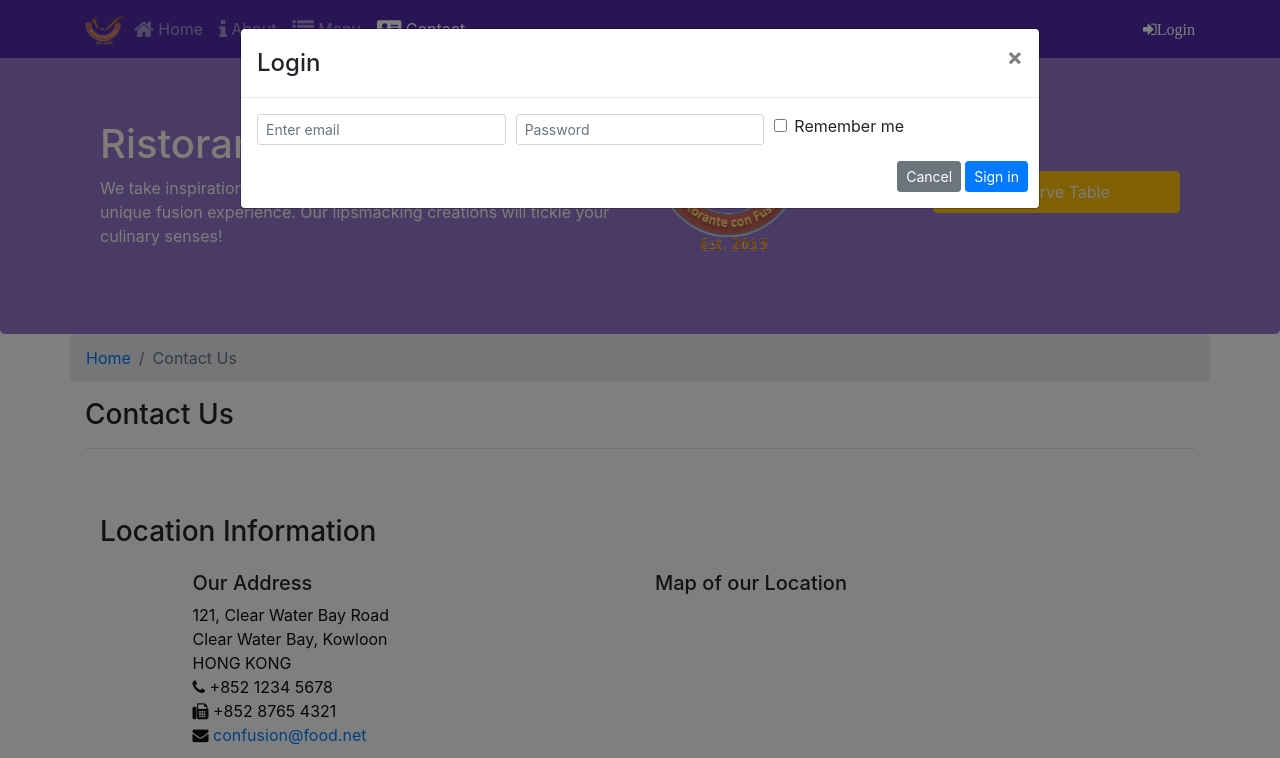
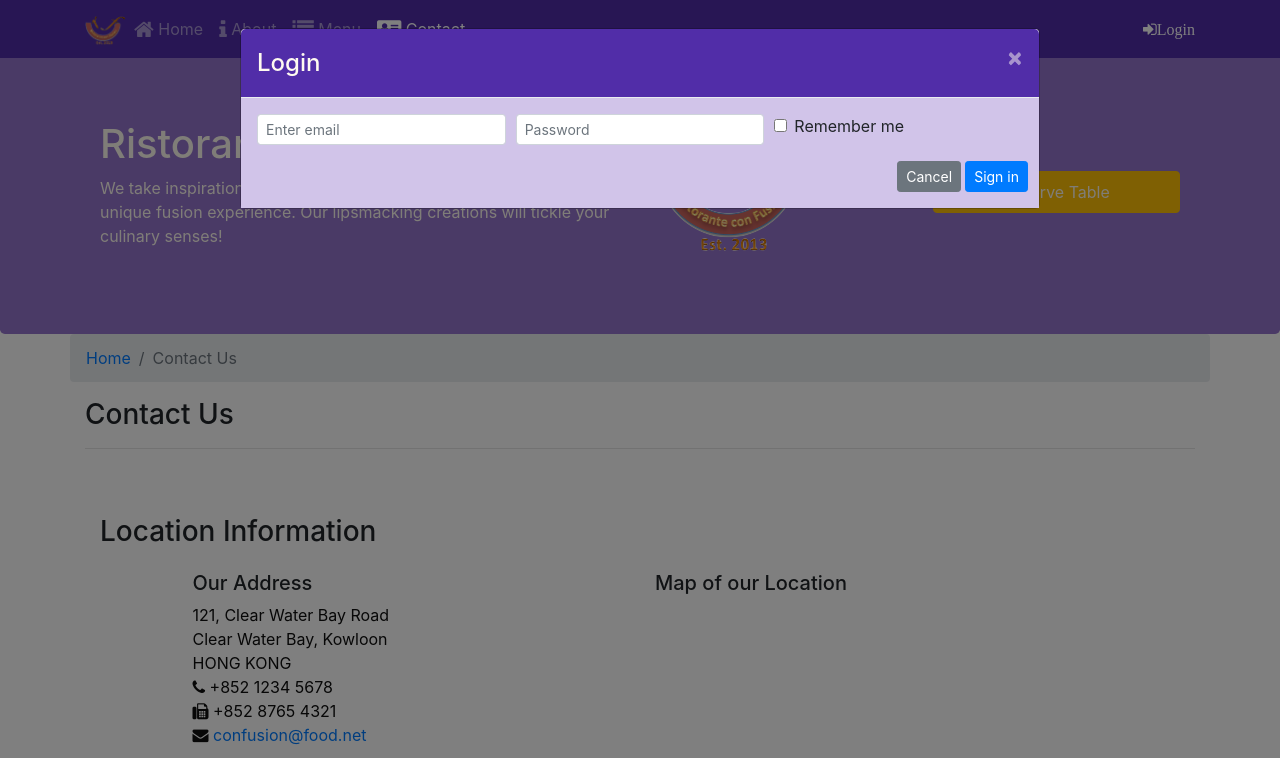
Before and after one commit to dan7sc/bootstrap4_confusion, a website: page contactus.html in a window 1280 px wide. Both pictures are taken after a click on the link "Login". Shown: the top 758 px of the page. Drawn offline with nearby package versions, Linux system fonts and the light colour scheme.

Commit message:
Assignment 4.

```diff
--- a/contactus.html
+++ b/contactus.html
@@ -31,7 +31,7 @@
                     <li class="nav-item active"><a class="nav-link" href="#"><span class="fa fa-address-card fa-lg"></span> Contact</a></li>
                 </ul>
                 <span class="navbar-text">
-                    <a data-toggle="modal" data-target="#loginModal">
+                    <a id="loginModalToggle">
                         <span class="fa fa-sign-in">Login</span>
                     </a>
                 </span>
@@ -167,7 +167,7 @@
                         <img src="img/logo.png" class="img-fluid">
                     </div>
                     <div class="col-12 col-sm-3 align-self-center">
-                        <a role="button" class="btn btn-warning btn-block nav-link" data-toggle="modal" data-target="#reserveModal">Reserve Table</a>
+                        <a role="button" class="btn btn-warning btn-block nav-link" id="reserveModalToggle">Reserve Table</a>
                     </div>
                 </div>
             </div>
@@ -326,6 +326,19 @@
     <script src="node_modules/jquery/dist/jquery.slim.min.js"></script>
     <script src="node_modules/popper.js/dist/umd/popper.min.js"></script>
     <script src="node_modules/bootstrap/dist/js/bootstrap.min.js"></script>
+
+    <script>
+        $(document).ready(function() {
+            $('#loginModalToggle').click(function() {
+                $('#loginModal').modal('toggle');
+            });
+
+            $('#reserveModalToggle').click(function() {
+                $('#reserveModal').modal('toggle');
+            });
+        });
+    </script>
+
 </body>
 
 </html>
--- a/css/styles.scss
+++ b/css/styles.scss
@@ -74,3 +74,16 @@ body{
     bottom: 0px;
     z-index: 1;
 }
+
+.modal-header {
+    background: $background-dark;
+    color: floralwhite;
+
+    .close {
+        color: floralwhite;
+    }
+}
+
+.modal-body {
+    background-color: $background-pale;
+}
```
Also changed, not shown: aboutus.html (+15 -2 lines), index.html (+10 -2 lines), css/styles.css, 1 other file.
